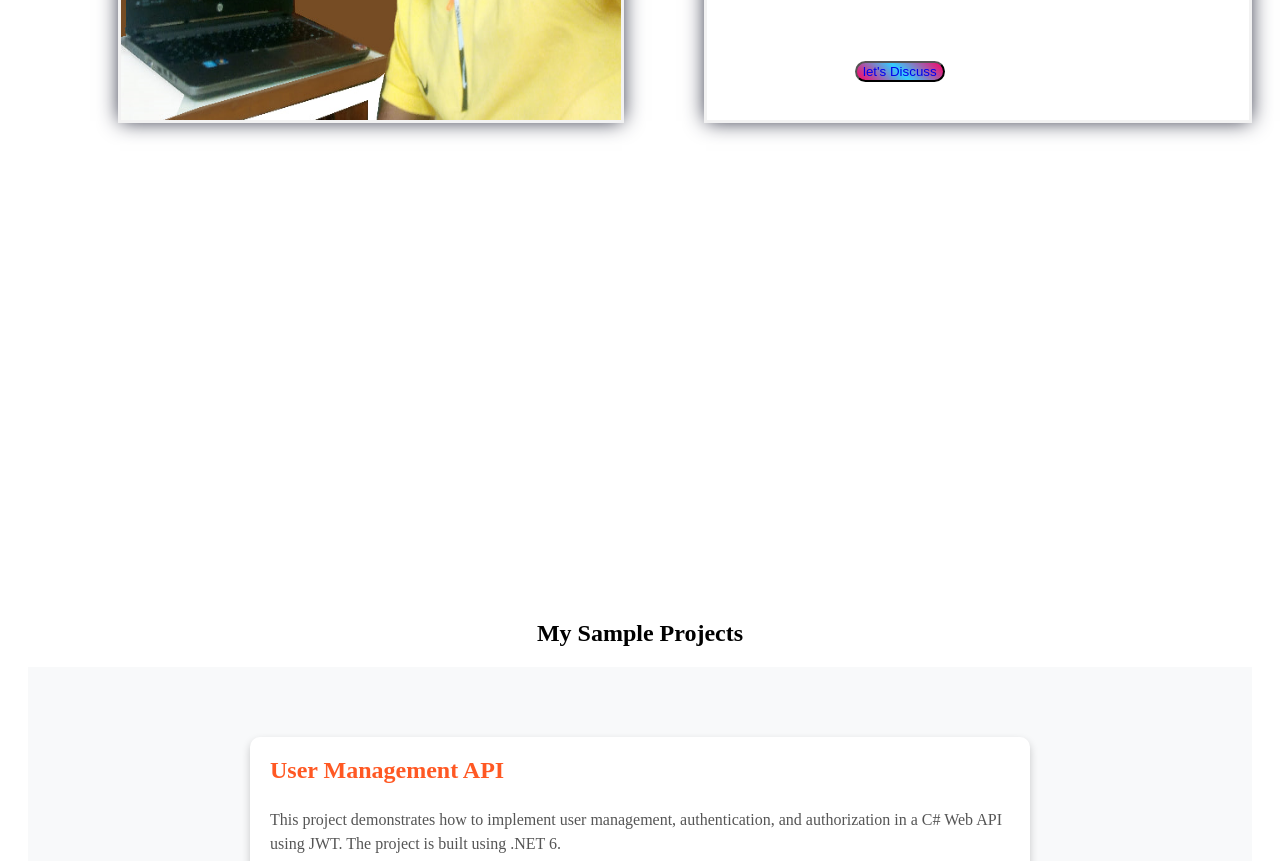
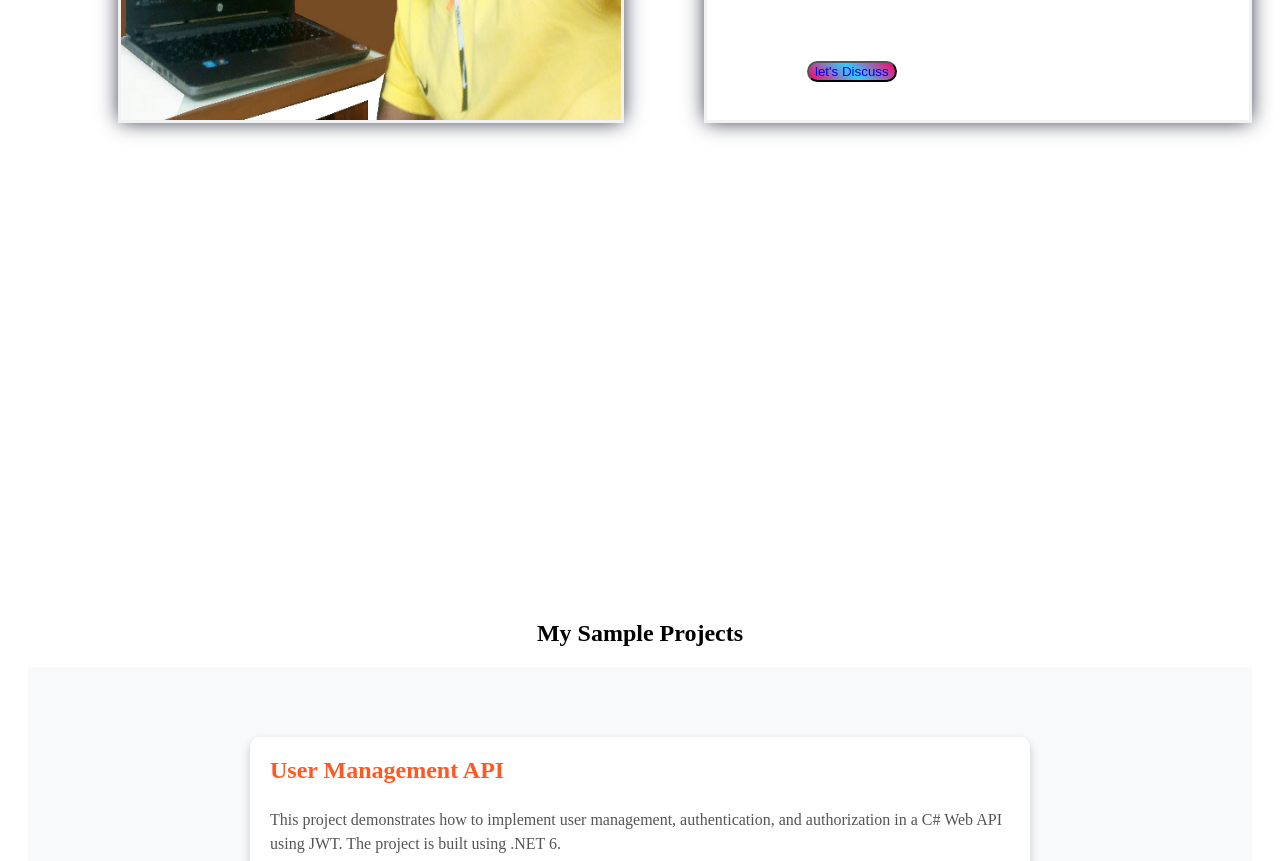
Before and after one commit to Tola-lemma/HTML_CSS_ONLY_Portfolio_project, a plain HTML site: page index.html in a window 1280 px wide. Shown: the part 1348-2209 px from the top of the page. Drawn offline with nearby package versions, Linux system fonts and the light colour scheme.

Commit message:
feat:final commit

```diff
--- a/index.html
+++ b/index.html
@@ -69,7 +69,7 @@
                             <li><i class="bx bxs-hand-right"></i> Customer Relation Management Project for Ministry of Education</li>
                             <li><i class="bx bxs-hand-right"></i> Building REST-API with C# and Node.js</li>
                         </ul>
-                        <button class="contactme-about" style="text-align: center;margin-left: 8rem; margin-top: 3rem;"><a href="#contact" style="text-decoration: none;">let's Discuss</a></button>
+                        <button class="contactme-about" style="text-align: center;margin-left: 5rem; margin-top: 3rem;"><a href="#contact" style="text-decoration: none;">let's Discuss</a></button>
                     </div>
 
             </div>
```
